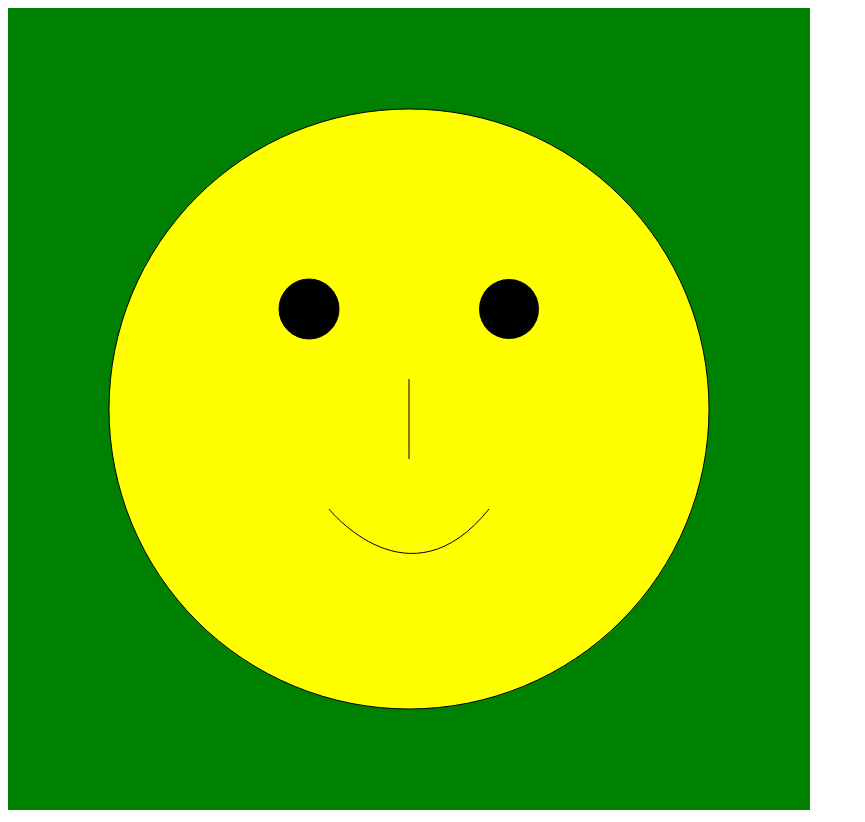
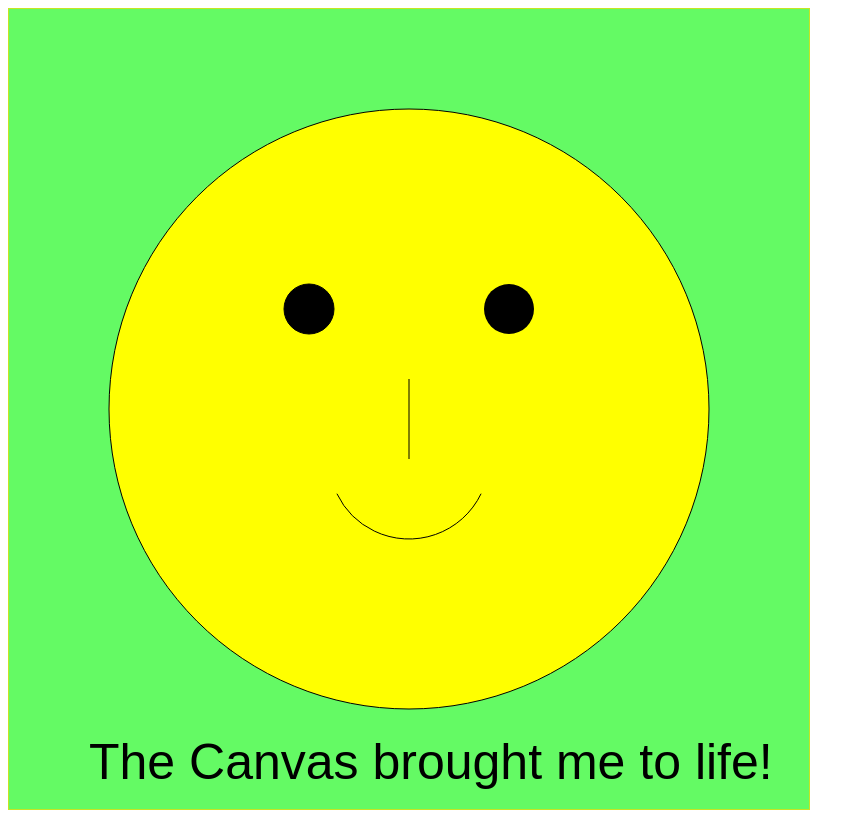
Before and after one commit to ydjxlwf/tut5_canvas, a plain HTML site: page index.html in a window 1280 px wide. Shown: the whole page, without its empty margins (0-865 px from the left). Drawn offline with Linux system fonts and the light colour scheme.

Commit message:
fixed color

```diff
--- a/index.html
+++ b/index.html
@@ -3,7 +3,7 @@
    <body>
     <!-- <script src="myCanvas1.js"></script> -->
    <canvas id="myCanvas1" width="800" height="800"
-           style="border: 1px solid green">
+           style="border: 1px solid rgb(199, 228, 35)">
        This text is displayed if your browser
        does not support HTML5 canvas
    </canvas>
@@ -13,7 +13,7 @@
        // so we can easily access them in the console
        window.canvas = document.getElementById('myCanvas1');
        window.ctx = canvas.getContext('2d');
-       ctx.fillStyle="green";
+       ctx.fillStyle="rgb(100,250,100)";
        ctx.fillRect(0,0,800,800);
 
 
@@ -26,13 +26,13 @@
  ctx.stroke(); // Draw the path just constructed abov
 
  ctx.beginPath();
- ctx.arc(300, 300, 30, 2*Math.PI, 0, 0);
+ ctx.arc(300, 300, 25, 2*Math.PI, 0, 0);
  ctx.fillStyle = "black";
  ctx.fill();
  ctx.stroke();
 
  ctx.beginPath();
- ctx.arc(500, 300, 30, 2*Math.PI, 0, 0);
+ ctx.arc(500, 300, 25, 2*Math.PI, 0, 0);
  ctx.fillStyle = "black";
  ctx.fill();
 
@@ -43,14 +43,12 @@
 
 //嘴
  ctx.beginPath();
- ctx.moveTo(320, 500);
- ctx.bezierCurveTo(320, 500, 400, 600, 480, 500);
+ ctx.arc(400, 450, 80, 1/7*Math.PI,6/7*Math.PI, 0);
  ctx.stroke();
 
-// ctx.fillStyle = "red";
-// ctx.fillRect(320 - 5, 500 - 5, 10, 10); // 第一个控制点
-// ctx.fillRect(400 - 5, 600 - 5, 10, 10); // 第二个控制点
-// ctx.fillRect(480 - 5, 500 - 5, 10, 10); // 曲线的终点
+ //文字
+ ctx.font = "50px Arial";
+ ctx.fillText("The Canvas brought me to life!", 80, 770);
   </script>
    </body>
 </html>
```
